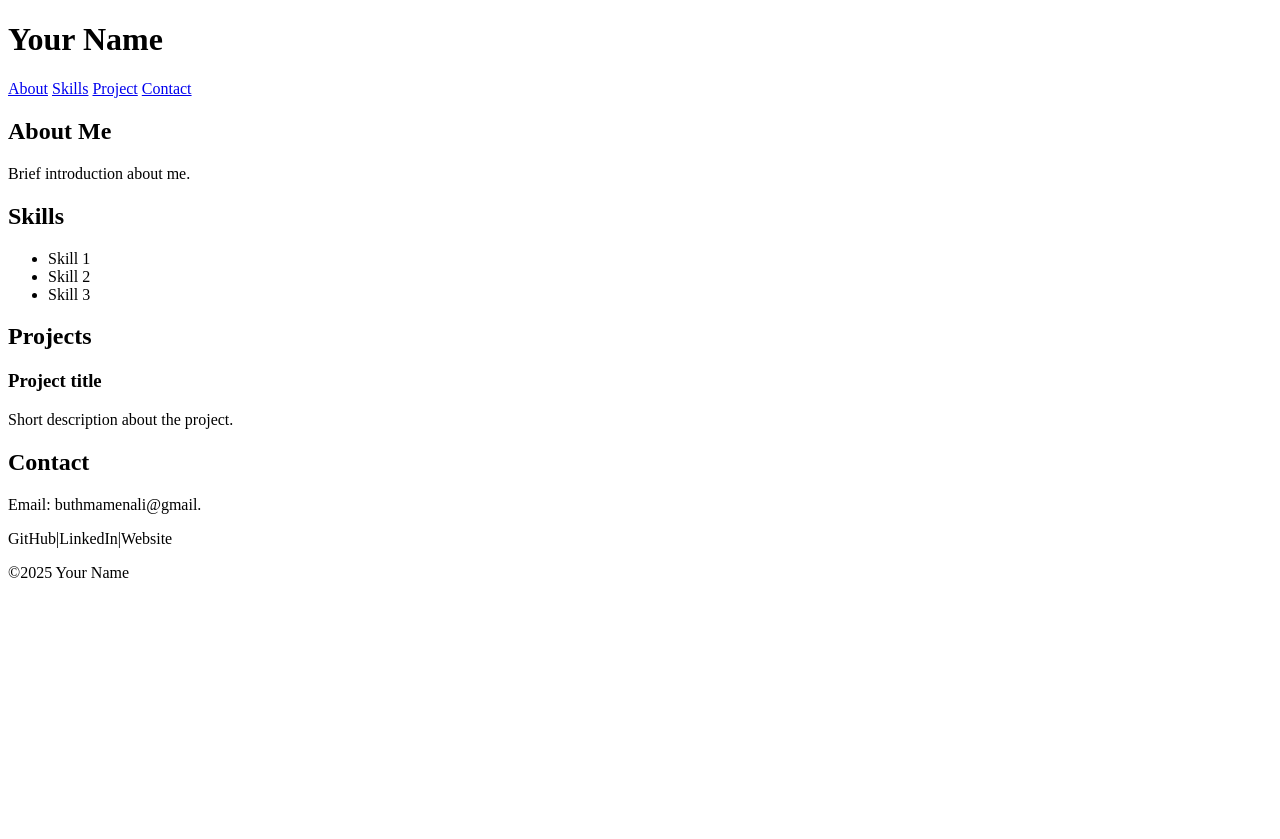
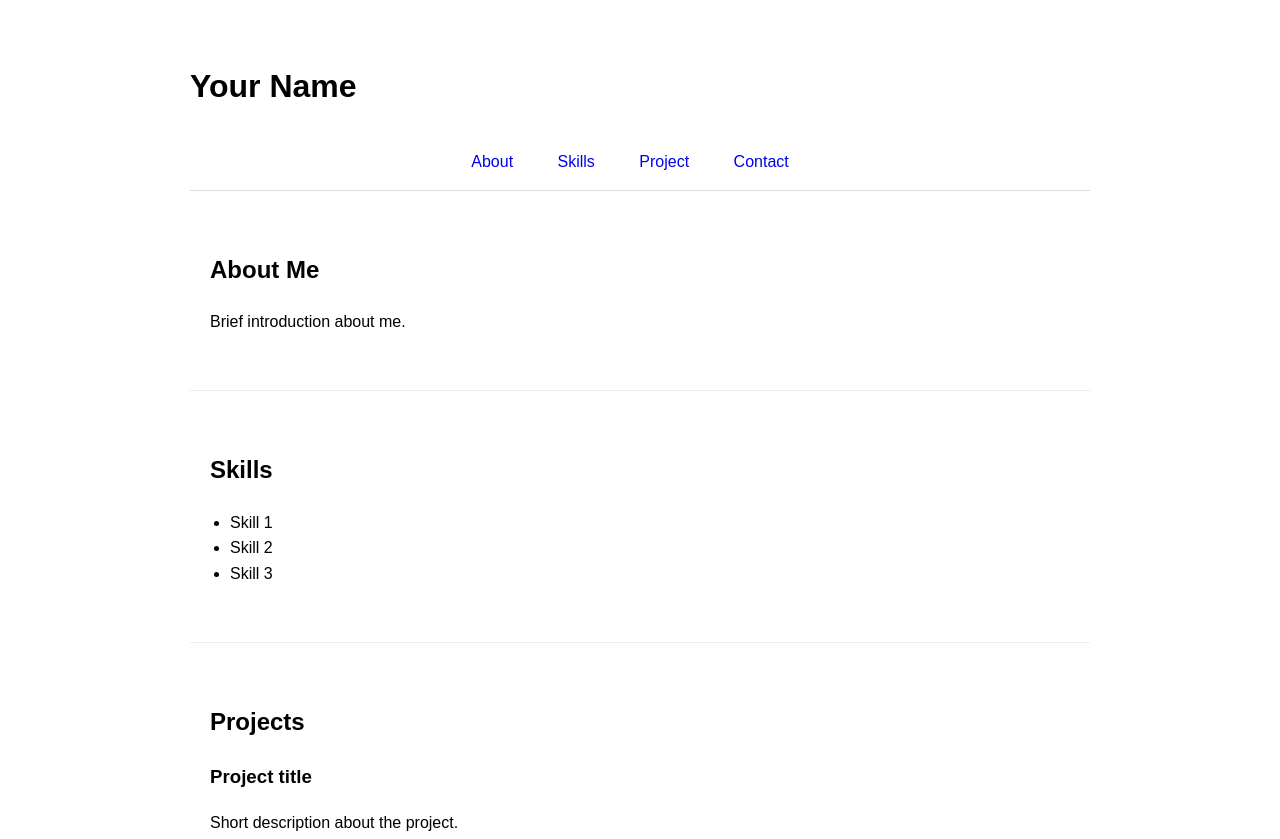
Before and after one commit to Buth-menali/My-Portfolio, a plain HTML site: page index.html in a window 1280 px wide. Shown: the top 839 px of the page. Before the commit the page ends 800 px from the top, so only its background shows below. Drawn offline with Linux system fonts and the light colour scheme.

Commit message:
Updated Style

```diff
--- a/index.html
+++ b/index.html
@@ -2,6 +2,40 @@
 <html>
 <head>
   <title>My Portfolio</title>
+<style>
+
+body{
+margin: 0;
+font-family:Arial; sans-serif;
+line-height: 1.6;
+}
+
+header,section,footer{
+padding: 40px 20px;
+max-width: 900px;
+margin: auto;
+}
+
+nav{
+padding: 15px 20px;
+text-align: center;
+border-bottom: 1px solid #ddd;
+}
+
+nav a{
+margin: 0 10px;
+text-decoration: none;
+}
+
+section{
+border-bottom: 1px solid #eee;
+}
+
+ul{
+padding-left: 20px;
+}
+
+</style>
 
 </head>
 <body>
```
